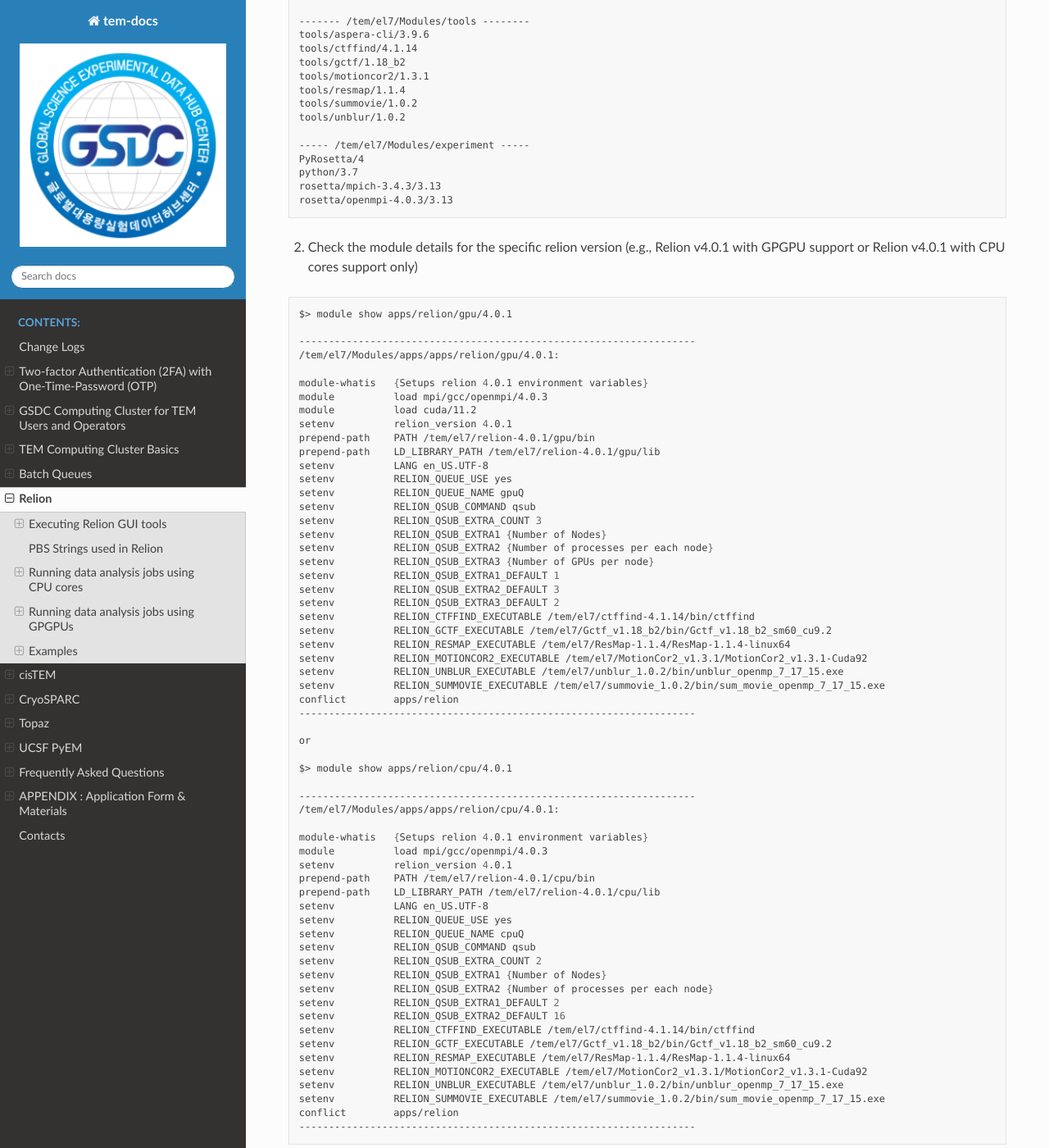
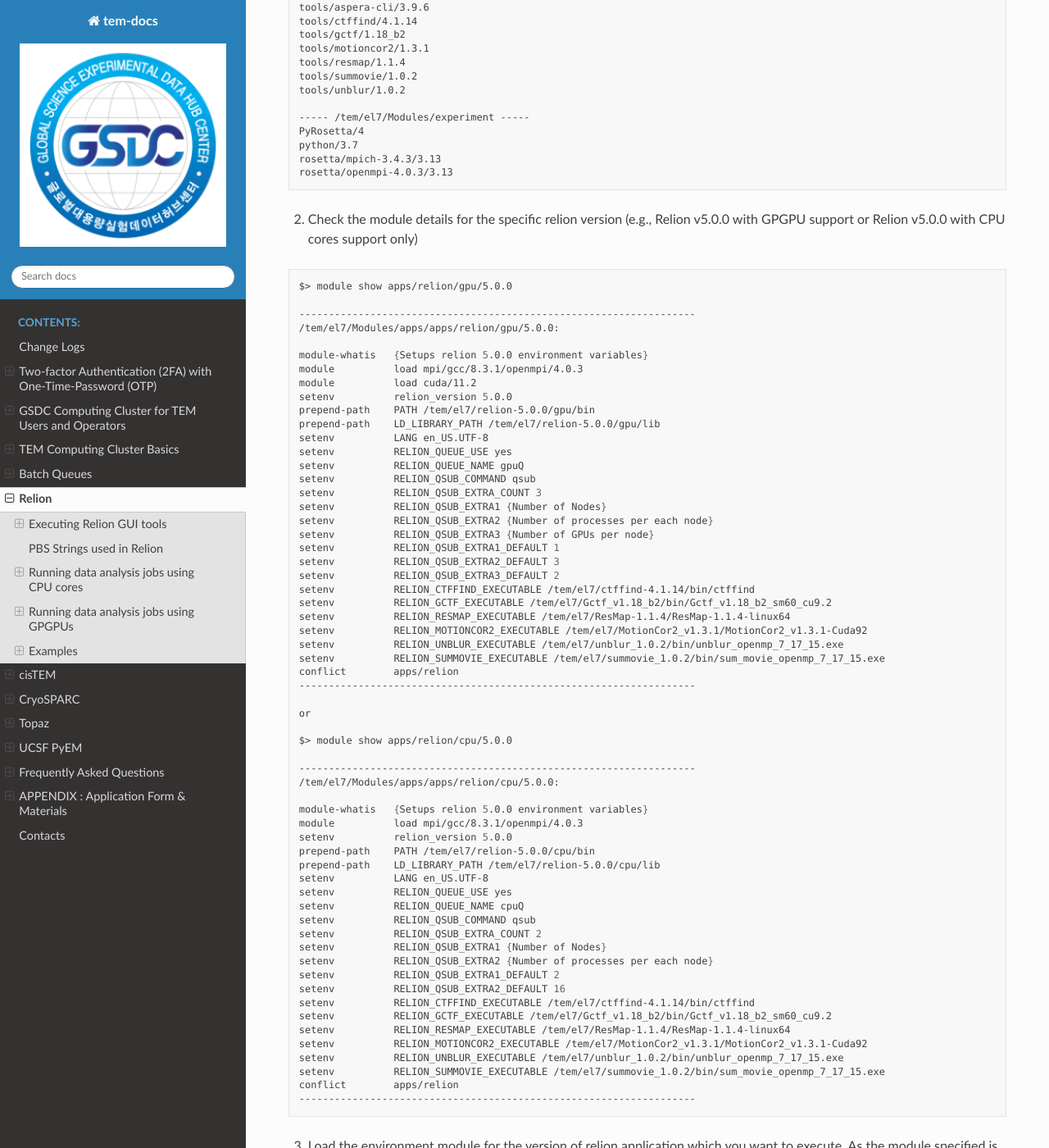
Before and after one commit to junglok/tem-docs, a Sphinx documentation site: the page built from docs/relion.rst, in a window 1280 px wide and 1400 px high, scrolled down 842 px. Shown: the whole window at 82% size. Built offline with Sphinx 7.4.7 and the Read the Docs theme 3.1.0, drawn with Linux system fonts in a browser that asks for light colours; some of the changed text lies outside the part shown.

Commit message:
relion 5.0 added

```diff
--- a/docs/relion.rst
+++ b/docs/relion.rst
@@ -18,14 +18,12 @@
 
   -------- /tem/el7/Modules/apps --------
   apps/cistem/1.0.0
-  apps/relion/cpu/3.0.7
-  apps/relion/cpu/3.1.0
   apps/relion/cpu/4.0.0
   apps/relion/cpu/4.0.1
-  apps/relion/gpu/3.0.7
-  apps/relion/gpu/3.1.0
+  apps/relion/cpu/5.0.0
   apps/relion/gpu/4.0.0
   apps/relion/gpu/4.0.1
+  apps/relion/gpu/5.0.0
 
   ---- /tem/el7/Modules/acceleration ----
   cuda/9.2  cuda/11.2
@@ -56,21 +54,21 @@
   rosetta/openmpi-4.0.3/3.13
 
 
-2. Check the module details for the specific relion version (e.g., Relion v4.0.1 with GPGPU support or Relion v4.0.1 with CPU cores support only)
+2. Check the module details for the specific relion version (e.g., Relion v5.0.0 with GPGPU support or Relion v5.0.0 with CPU cores support only)
 
 .. code-block:: bash
 
-  $> module show apps/relion/gpu/4.0.1
+  $> module show apps/relion/gpu/5.0.0
 
   -------------------------------------------------------------------
-  /tem/el7/Modules/apps/apps/relion/gpu/4.0.1:
+  /tem/el7/Modules/apps/apps/relion/gpu/5.0.0:
 
-  module-whatis   {Setups relion 4.0.1 environment variables}
-  module          load mpi/gcc/openmpi/4.0.3
+  module-whatis   {Setups relion 5.0.0 environment variables}
+  module          load mpi/gcc/8.3.1/openmpi/4.0.3
   module          load cuda/11.2
-  setenv          relion_version 4.0.1
-  prepend-path    PATH /tem/el7/relion-4.0.1/gpu/bin
-  prepend-path    LD_LIBRARY_PATH /tem/el7/relion-4.0.1/gpu/lib
+  setenv          relion_version 5.0.0
+  prepend-path    PATH /tem/el7/relion-5.0.0/gpu/bin
+  prepend-path    LD_LIBRARY_PATH /tem/el7/relion-5.0.0/gpu/lib
   setenv          LANG en_US.UTF-8
   setenv          RELION_QUEUE_USE yes
   setenv          RELION_QUEUE_NAME gpuQ
@@ -93,16 +91,16 @@
 
   or
 
-  $> module show apps/relion/cpu/4.0.1
+  $> module show apps/relion/cpu/5.0.0
 
   -------------------------------------------------------------------
-  /tem/el7/Modules/apps/apps/relion/cpu/4.0.1:
+  /tem/el7/Modules/apps/apps/relion/cpu/5.0.0:
 
-  module-whatis   {Setups relion 4.0.1 environment variables}
-  module          load mpi/gcc/openmpi/4.0.3
-  setenv          relion_version 4.0.1
-  prepend-path    PATH /tem/el7/relion-4.0.1/cpu/bin
-  prepend-path    LD_LIBRARY_PATH /tem/el7/relion-4.0.1/cpu/lib
+  module-whatis   {Setups relion 5.0.0 environment variables}
+  module          load mpi/gcc/8.3.1/openmpi/4.0.3
+  setenv          relion_version 5.0.0
+  prepend-path    PATH /tem/el7/relion-5.0.0/cpu/bin
+  prepend-path    LD_LIBRARY_PATH /tem/el7/relion-5.0.0/cpu/lib
   setenv          LANG en_US.UTF-8
   setenv          RELION_QUEUE_USE yes
   setenv          RELION_QUEUE_NAME cpuQ
@@ -127,17 +125,17 @@
 
 .. code-block:: bash
 
-  $> module load apps/relion/gpu/4.0.1
+  $> module load apps/relion/gpu/5.0.0
   $> module list
   Currently Loaded Modulefiles:
-    1) mpi/gcc/openmpi/4.0.3   2) cuda/11.2   3) apps/relion/gpu/4.0.1
+    1) mpi/gcc/8.3.1/openmpi/4.0.3   2) cuda/11.2   3) apps/relion/gpu/5.0.0
 
 4. Check the relion application binary path
 
 .. code-block:: bash
 
   $> which relion
-  /tem/el7/relion-4.0.1/gpu/bin/relion
+  /tem/el7/relion-5.0.0/gpu/bin/relion
 
 
 5. Execute the relion application (we assume that X11 forwarding is enabled)
@@ -192,12 +190,13 @@
 Module path
 -----------
 
-Users should load an environment module, whose path is  **apps/relion/cpu/X.X.X** (i.e., moulde load apps/relion/cpu/4.0.0) to execute data analysis jobs using CPU cores in relion GUI.
+Users should load an environment module, whose path is  **apps/relion/cpu/X.X.X** (i.e., moulde load apps/relion/cpu/5.0.0) to execute data analysis jobs using CPU cores in relion GUI.
 
 * apps/relion/cpu/3.0.7
 * apps/relion/cpu/3.1.0
 * apps/relion/cpu/4.0.0
 * apps/relion/cpu/4.0.1
+* apps/relion/cpu/5.0.0
 
 Environment variables
 ---------------------
@@ -205,10 +204,11 @@
 
 .. code-block:: bash
 
-  (for relion 3.0.7 standard job submission script) RELION_QSUB_TEMPLATE /tem/el7/qsub-relion-3.0.7-cpu.bash
-  (for relion 3.1.0 standard job submission script) RELION_QSUB_TEMPLATE /tem/el7/qsub-relion-3.1.0-cpu.bash
-  (for relion 4.0.0 standard job submission script) RELION_QSUB_TEMPLATE /tem/el7/qsub-relion-4.0.0-cpu.bash
-  (for relion 4.0.1 standard job submission script) RELION_QSUB_TEMPLATE /tem/el7/qsub-relion-4.0.1-cpu.bash
+  (for relion 3.0.7) RELION_QSUB_TEMPLATE /tem/el7/qsub-relion-3.0.7-cpu.bash
+  (for relion 3.1.0) RELION_QSUB_TEMPLATE /tem/el7/qsub-relion-3.1.0-cpu.bash
+  (for relion 4.0.0) RELION_QSUB_TEMPLATE /tem/el7/qsub-relion-4.0.0-cpu.bash
+  (for relion 4.0.1) RELION_QSUB_TEMPLATE /tem/el7/qsub-relion-4.0.1-cpu.bash
+  (for relion 5.0.0) RELION_QSUB_TEMPLATE /tem/el7/qsub-relion-5.0.0-cpu.bash
 
 
 For the use of CPU cluster nodes, we have set the RELION_QSUB_EXTRA_COUNT to 2. Two extra options describe "Number of Nodes" and "Number of processes per each node", respectively. These values can be referred by XXXextra1, XXXextra2XXX in the following batch job script template.
@@ -231,7 +231,7 @@
 .. note::
   For CPU jobs, note that you **MUST** use **cpuQ** for the "Queue name" field and render correct "number of MPI procs" which is generally total number of processes (# of nodes * # of processes per each node)
 
-Standard job submission script (for relion 4.0.1 CPU use)
+Standard job submission script (for relion 5.0.0 CPU use)
 --------------------------------------------
 
 .. code-block:: bash
@@ -280,8 +280,8 @@
   ###########################################################
 
   ### Run:
-  module load apps/relion/cpu/4.0.1
-  mpirun --mca btl tcp,self --mca btl_tcp_if_exclude lo,docker0 --prefix /tem/el7/openmpi-4.0.3 -machinefile $PBS_NODEFILE XXXcommandXXX
+  module load apps/relion/cpu/5.0.0
+  mpirun --mca btl tcp,self --mca btl_tcp_if_exclude lo,docker0 --prefix /tem/el7/gcc-8.3.1/openmpi-4.0.3 -machinefile $PBS_NODEFILE XXXcommandXXX
 
   echo "Done!"
 
@@ -296,10 +296,11 @@
 
 .. code-block:: bash
 
-  (for relion 3.0.7 w/ GPU support standard job submission script) RELION_QSUB_TEMPLATE /tem/el7/qsub-relion-3.0.7-gpu.bash
-  (for relion 3.1.0 w/ GPU support standard job submission script) RELION_QSUB_TEMPLATE /tem/el7/qsub-relion-3.1.0-gpu.bash
-  (for relion 4.0.0 w/ GPU support standard job submission script) RELION_QSUB_TEMPLATE /tem/el7/qsub-relion-4.0.0-gpu.bash
-  (for relion 4.0.1 w/ GPU support standard job submission script) RELION_QSUB_TEMPLATE /tem/el7/qsub-relion-4.0.1-gpu.bash
+  (for relion 3.0.7 w/ GPU support) RELION_QSUB_TEMPLATE /tem/el7/qsub-relion-3.0.7-gpu.bash
+  (for relion 3.1.0 w/ GPU support) RELION_QSUB_TEMPLATE /tem/el7/qsub-relion-3.1.0-gpu.bash
+  (for relion 4.0.0 w/ GPU support) RELION_QSUB_TEMPLATE /tem/el7/qsub-relion-4.0.0-gpu.bash
+  (for relion 4.0.1 w/ GPU support) RELION_QSUB_TEMPLATE /tem/el7/qsub-relion-4.0.1-gpu.bash
+  (for relion 5.0.0 w/ GPU support) RELION_QSUB_TEMPLATE /tem/el7/qsub-relion-5.0.0-gpu.bash
 
 Unlike CPU cluster use case, we have set the RELION_QSUB_EXTRA_COUNT to 3 for the use of GPGPU cluster,
 where each extra option describes "Number of Nodes", "Number of processes per each node", and "Number of GPUs per node", respectively. All these values can be accessed by XXXextra1, XXXextra2XXX, XXXextra3XXX
@@ -328,7 +329,7 @@
 .. note::
   For GPU jobs, note that you **MUST** use **gpuQ** for the "Queue name" field and render correct "number of MPI procs" which is generally total number of processes (# of nodes * # of processes per each node)
 
-Standard job submission script (for relion 4.0.1 GPGPU use)
+Standard job submission script (for relion 5.0.0 GPGPU use)
 ----------------------------------------------
 
 .. code-block:: bash
@@ -379,8 +380,8 @@
   ###########################################################
 
   ### Run:
-  module load apps/relion/gpu/4.0.1
-  mpirun --mca btl tcp,self --mca btl_tcp_if_exclude lo,docker0 --prefix /tem/el7/openmpi-4.0.3 -machinefile $PBS_NODEFILE XXXcommandXXX
+  module load apps/relion/gpu/5.0.0
+  mpirun --mca btl tcp,self --mca btl_tcp_if_exclude lo,docker0 --prefix /tem/el7/gcc-8.3.1/openmpi-4.0.3 -machinefile $PBS_NODEFILE XXXcommandXXX
 
   echo "Done!"
 
@@ -455,6 +456,7 @@
     * /tem/el7/qsub-relion-3.1.0-cpu.bash           ## Relion 3.1.0 CPU MPI 작업 템플릿
     * /tem/el7/qsub-relion-4.0.0-cpu.bash           ## Relion 4.0.0 CPU MPI 작업 템플릿
     * /tem/el7/qsub-relion-4.0.1-cpu.bash           ## Relion 4.0.1 CPU MPI 작업 템플릿
+    * /tem/el7/qsub-relion-5.0.0-cpu.bash           ## Relion 5.0.0 CPU MPI 작업 템플릿
 
 .. image:: images/relion-motioncor1.png
     :scale: 50 %
@@ -482,6 +484,7 @@
     * /tem/el7/qsub-relion-3.1.0-gpu.bash           ## Relion 3.1.0 GPU 가속 활용하는 MPI 작업 템플릿
     * /tem/el7/qsub-relion-4.0.0-gpu.bash           ## Relion 4.0.0 GPU 가속 활용하는 MPI 작업 템플릿
     * /tem/el7/qsub-relion-4.0.1-gpu.bash           ## Relion 4.0.1 GPU 가속 활용하는 MPI 작업 템플릿
+    * /tem/el7/qsub-relion-5.0.0-gpu.bash           ## Relion 5.0.0 GPU 가속 활용하는 MPI 작업 템플릿
 
 |
 
@@ -517,6 +520,7 @@
     * /tem/el7/qsub-relion-4.0.0-cpu.bash           ## Relion 4.0.0 CPU MPI 작업 템플릿
     * /tem/el7/qsub-relion-4.0.0-cpu.bash           ## Relion 4.0.0 CPU MPI 작업 템플릿
     * /tem/el7/qsub-relion-4.0.1-cpu.bash           ## Relion 4.0.1 CPU MPI 작업 템플릿
+    * /tem/el7/qsub-relion-5.0.0-cpu.bash           ## Relion 5.0.0 CPU MPI 작업 템플릿
 
 |
 
@@ -548,6 +552,7 @@
     * /tem/el7/qsub-relion-3.1.0-gpu.bash           ## Relion 3.1.0 GPU 가속 활용하는 MPI 작업 템플릿
     * /tem/el7/qsub-relion-4.0.0-gpu.bash           ## Relion 4.0.0 GPU 가속 활용하는 MPI 작업 템플릿
     * /tem/el7/qsub-relion-4.0.1-gpu.bash           ## Relion 4.0.1 GPU 가속 활용하는 MPI 작업 템플릿
+    * /tem/el7/qsub-relion-5.0.0-gpu.bash           ## Relion 5.0.0 GPU 가속 활용하는 MPI 작업 템플릿
 
 |
 
@@ -581,6 +586,7 @@
     * /tem/el7/qsub-relion-3.1.0-cpu.bash           ## Relion 3.1.0 CPU MPI 작업 템플릿
     * /tem/el7/qsub-relion-4.0.0-cpu.bash           ## Relion 4.0.0 CPU MPI 작업 템플릿
     * /tem/el7/qsub-relion-4.0.1-cpu.bash           ## Relion 4.0.1 CPU MPI 작업 템플릿
+    * /tem/el7/qsub-relion-5.0.0-cpu.bash           ## Relion 5.0.0 CPU MPI 작업 템플릿
 
 |
 
@@ -612,6 +618,7 @@
     * /tem/el7/qsub-relion-3.1.0-gpu.bash           ## Relion 3.1.0 GPU 가속 활용하는 MPI 작업 템플릿
     * /tem/el7/qsub-relion-4.0.0-gpu.bash           ## Relion 4.0.0 GPU 가속 활용하는 MPI 작업 템플릿
     * /tem/el7/qsub-relion-4.0.1-gpu.bash           ## Relion 4.0.1 GPU 가속 활용하는 MPI 작업 템플릿
+    * /tem/el7/qsub-relion-5.0.0-gpu.bash           ## Relion 5.0.0 GPU 가속 활용하는 MPI 작업 템플릿
 
 |
 
--- a/docs/topaz.rst
+++ b/docs/topaz.rst
@@ -147,6 +147,7 @@
 * **/tem/el7/qsub-relion-3.1.0-topaz.bash**
 * **/tem/el7/qsub-relion-4.0.0-topaz.bash**
 * **/tem/el7/qsub-relion-4.0.1-topaz.bash**
+* **/tem/el7/qsub-relion-5.0.0-topaz.bash**
 
 |
 
```
Also changed, not shown: docs/newfarm.rst (+14 -12 lines), 1 other file.
